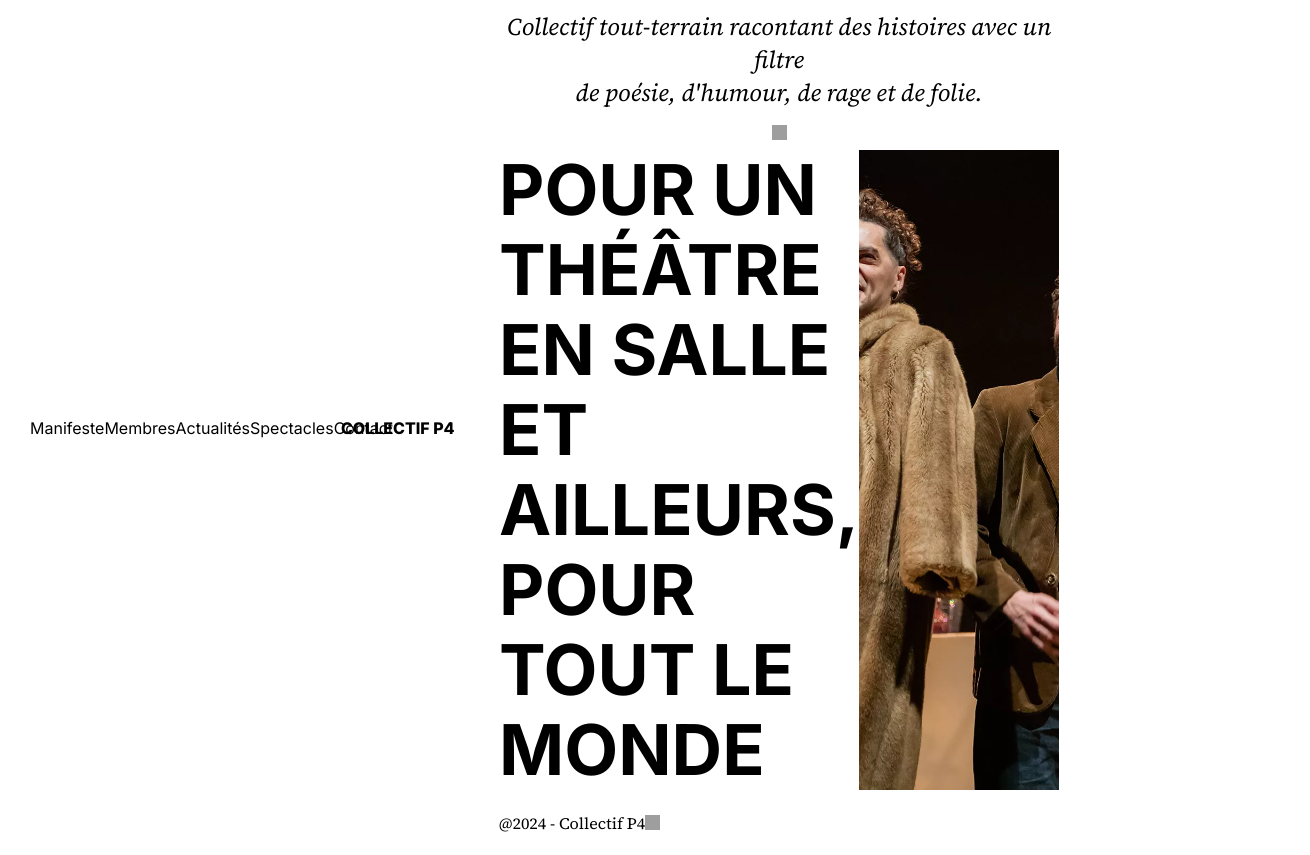
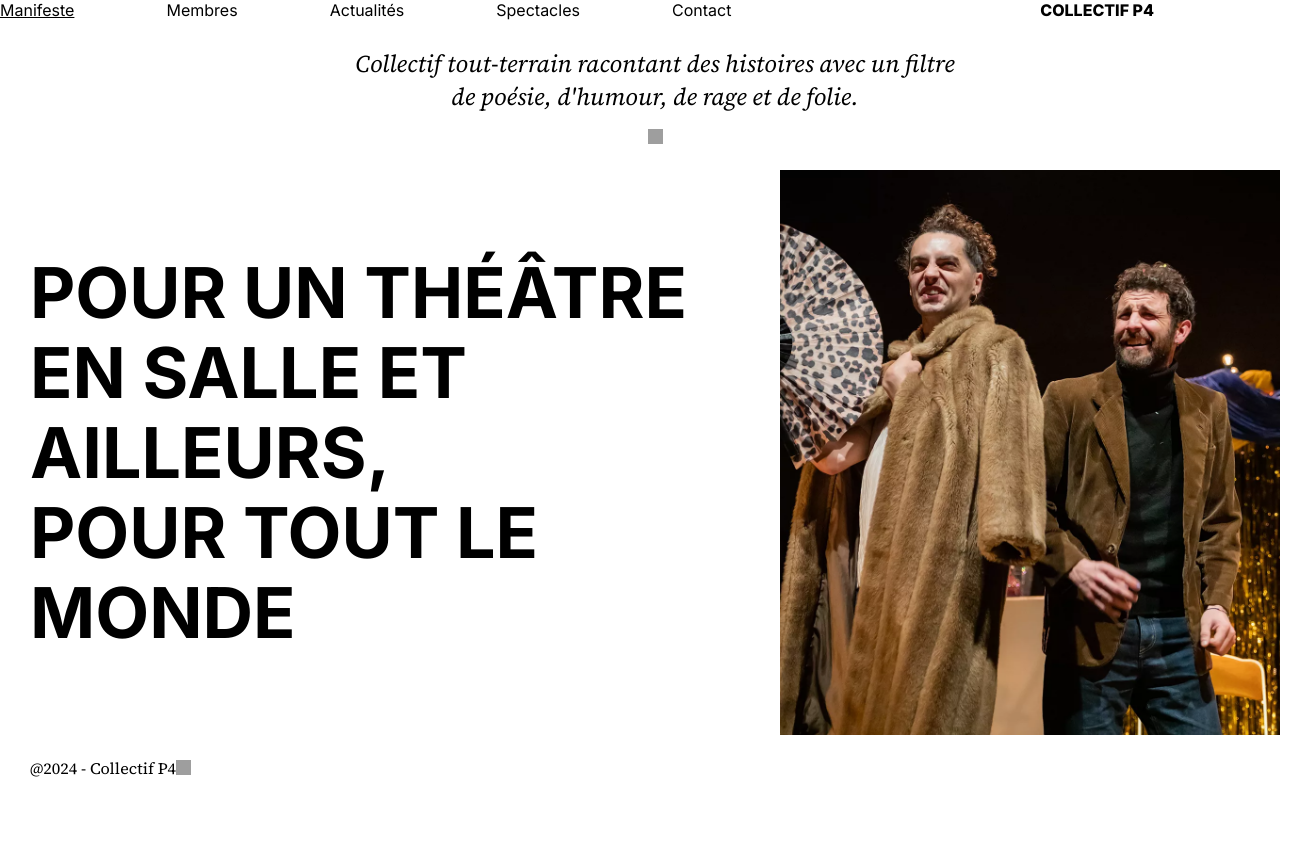
Before and after one commit to emmanuelplougoulm/nextjs-collectif-p4, a Next.js app: page /pages/landing in a window 1280 px wide. Shown: the whole page, 1310 px wide, since content can reach past the window. After the commit the page ends 800 px from the top, so only its background shows below. Built offline with nearby package versions, Linux system fonts and the light colour scheme; grey boxes are pictures that could not be loaded.

Commit message:
[P4] : add default layout component

```diff
--- a/app/layouts/DefaultLayout.tsx
+++ b/app/layouts/DefaultLayout.tsx
@@ -7,7 +7,7 @@ export default function Defaultlayout({
   children: React.ReactNode;
 }) {
   return (
-    <div className={`${styles["grid-container"]}`}>
+    <div className={`${styles["layout-container"]}`}>
       <Header />
       {children}
     </div>
--- a/app/layouts/default-layout.module.css
+++ b/app/layouts/default-layout.module.css
@@ -1,11 +1,13 @@
-.grid-container {
+.layout-container {
   width: 100%;
   height: 100%;
-  display: grid;
-  grid-template-columns: repeat(12, 1fr);
-  grid-template-rows: repeat(8, 1fr);
-  grid-column-gap: 0.625rem;
-  grid-row-gap: 0.625rem;
-  margin-left: 1.875rem;
-  margin-right: 1.875rem;
+  display: flex;
+  flex-direction: column;
+  box-sizing: border-box;
 }
+
+@media screen and (max-width: 768px) {
+}
+
+@media screen and (max-width: 480px) {
+}
```
